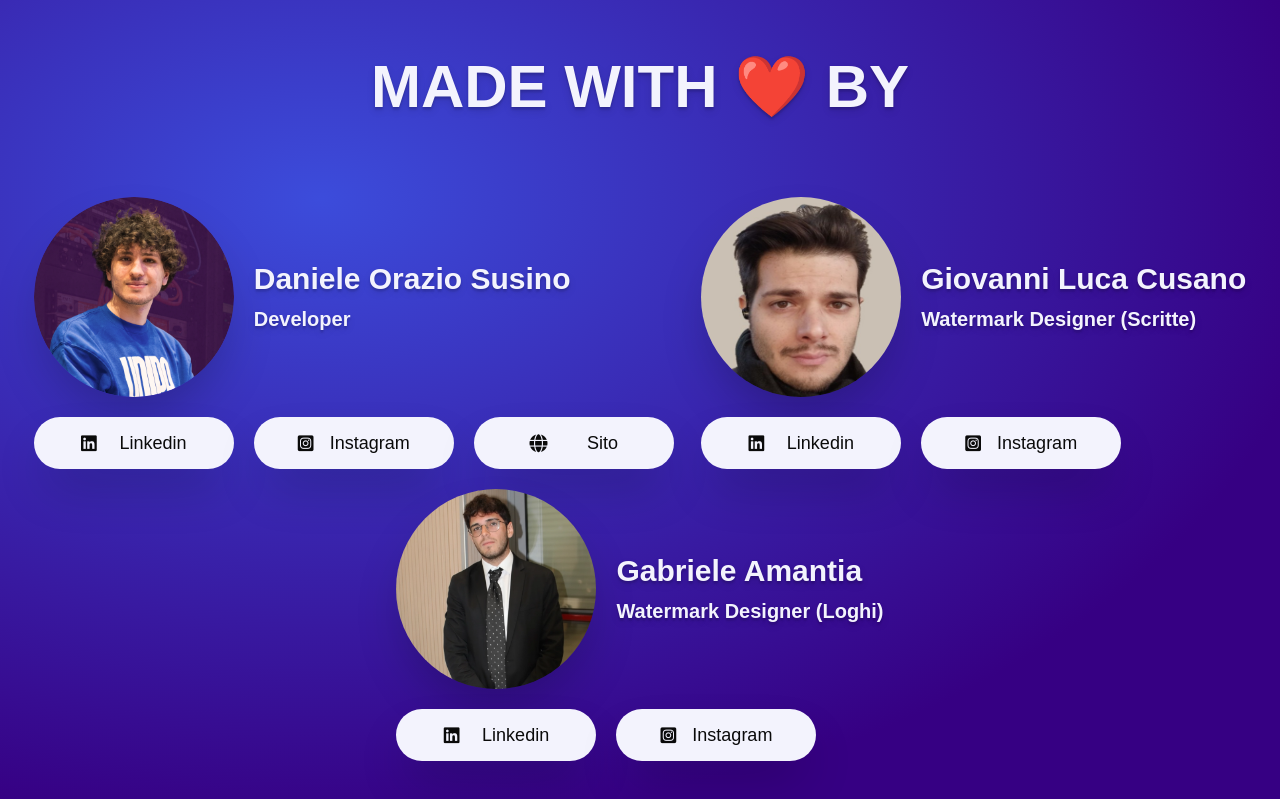
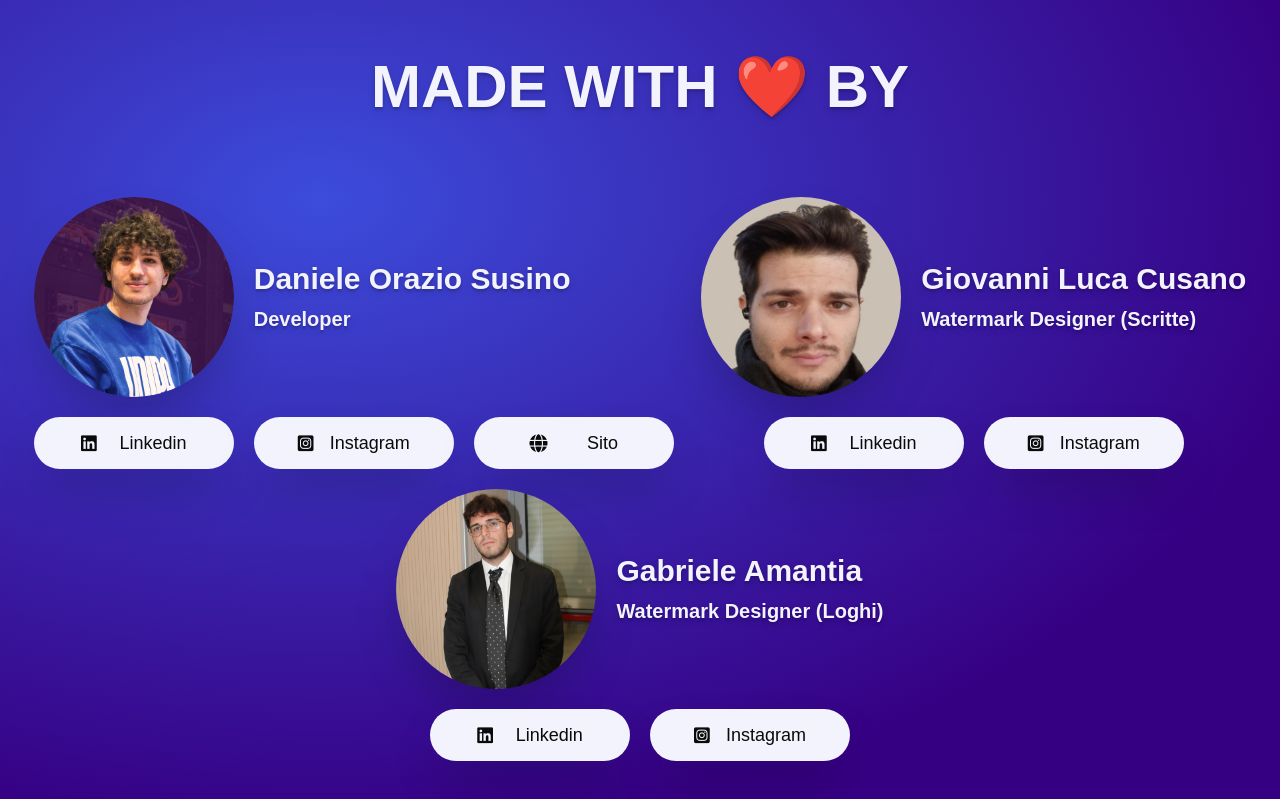
Before and after one commit to VivIngInf/VivereFiligrana, a Flask app: page / in a window 1280 px wide. Shown: the part 1681-2480 px from the top of the page. Run offline with Flask 3, Linux system fonts and the light colour scheme; style sheets or scripts are compiled from the project's sources.

Commit message:
Hotfix: aligned links better

```diff
--- a/source/templates/credit.html
+++ b/source/templates/credit.html
@@ -1,5 +1,5 @@
 {% macro credit_card(image_url, name, role, linkedin_url="", instagram_url="", website_url = "") %}
-<div class="flex flex-col justify-around items-center center w-fit gap-5">
+<div class="flex flex-col justify-around items-center w-fit gap-5">
 
     <div class="flex flex-row justify-center items-center w-full">
         <img src="{{ image_url }}" alt="{{ name }} Pro Pic" class="aspect-square h-16 md:w-16 lg:h-30 lg:w-30 xl:h-50 xl:w-50 rounded-full shadow-2xl hover:scale-110 transition-all duration-200">
@@ -8,7 +8,7 @@
             <p class="text-sm md:text-base lg:text-lg xl:text-xl font-bold text-shadow-lg w-full"> {{ role }} </p>
         </div>
     </div>
-    <div class="flex flex-row items-center gap-5 w-full text-xs md:text-sm lg:text-base xl:text-lg">
+    <div class="flex flex-row items-center justify-center gap-5 w-full text-xs md:text-sm lg:text-base xl:text-lg">
         {% if linkedin_url %}
             <a href="{{ linkedin_url }}" class="w-30 md:w-36 lg:w-40 xl:w-50 flex justify-around items-center bg-white-vivere hover:bg-gray-300 active:bg-gray-400 rounded-full px-5 lg:px-10 py-1.5 lg:py-3 text-black-vivere shadow-2xl hover:scale-110 transition-all duration-200 cursor-pointer ease-in-out">
                 <i class="fa-brands fa-linkedin mr-2"></i> Linkedin
```
